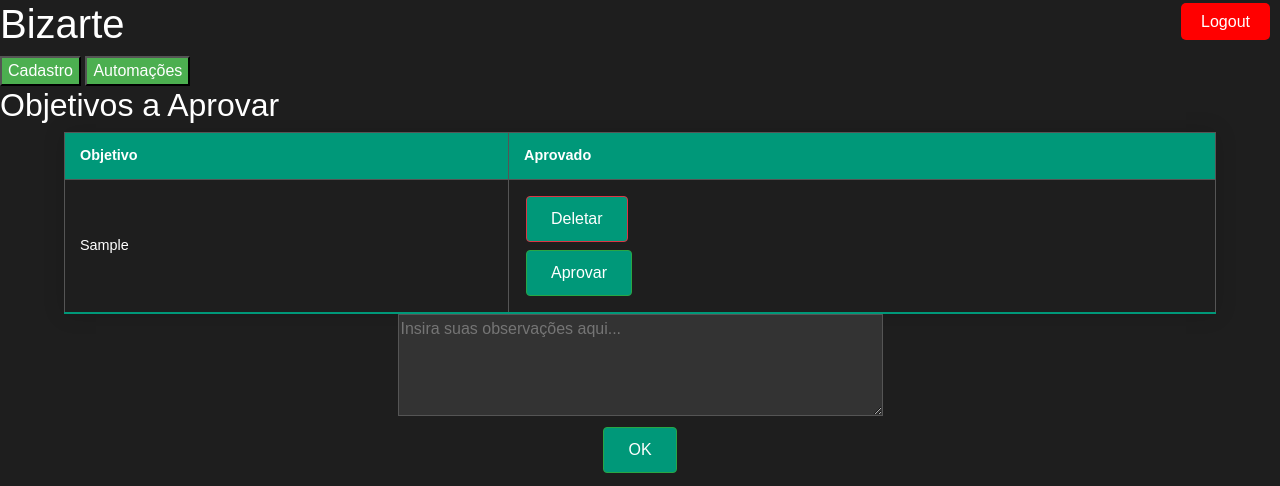
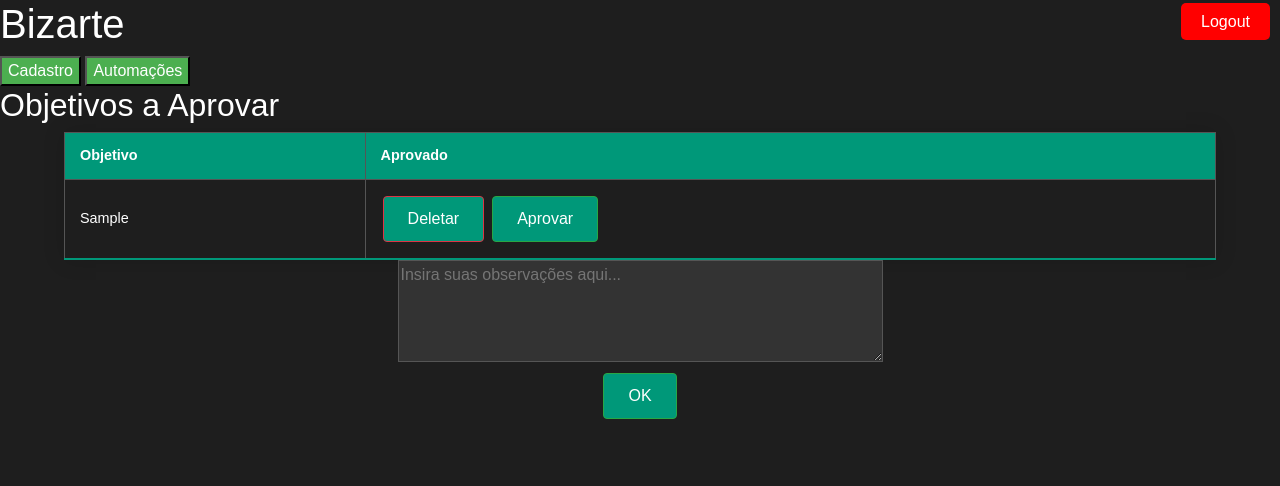
Before and after one commit to danielteixeiralima/kanba, a Flask app: page /listar_objetivos_gpt_feedback/1/1 in a window 1280 px wide. Shown: the top 486 px of the page. Run offline with Flask 3, Linux system fonts and the light colour scheme; tables that the repository leaves empty hold one stand-in row (values such as "Sample post"); parts of the project's set-up code (start-up, migrations or seed data) failed here and were passed over; some libraries are stand-ins or nearby versions.

```diff
--- a/app.py
+++ b/app.py
@@ -25,7 +25,7 @@ import openpyxl
 import uuid
 import logging
 from sqlalchemy.orm import joinedload
-
+from datetime import datetime, timedelta
 
 
 load_dotenv()  # Carrega as variáveis de ambiente do arquivo .env
@@ -2629,7 +2629,7 @@ def deletar_objetivo_sugestao_gpt_2(objetivo_id):
     return redirect(url_for('listar_objetivos_gpt_feedback'))
 
 
-from datetime import datetime, timedelta
+
 
 @app.route('/aprovar_objetivo_sugestao_gpt/<int:objetivo_id>', methods=['POST'])
 def aprovar_objetivo_sugestao_gpt_2(objetivo_id):
--- a/templates/listar_objetivos_gpt_feedback.html
+++ b/templates/listar_objetivos_gpt_feedback.html
@@ -1,9 +1,6 @@
 {% extends 'base.html' %}
 {% block content %}
     <h2>Objetivos a Aprovar</h2>
-    <form action="{{ url_for('enviar_forms_feedback') }}" method="post">
-        <input type="hidden" name="empresa_id" value="{{ empresa.id }}">
-        <input type="hidden" name="squad_id" value="{{ squad.id }}">
     <table class="styled-table">
         <thead>
             <tr>
@@ -16,18 +13,25 @@
                 <tr>
                     <td>{{ objetivo.objetivo }}</td>
                     <td>
-                            <form action="{{ url_for('deletar_objetivo_sugestao_gpt_2', objetivo_id=objetivo.id) }}" method="post">
+                        <!-- Formulário para "Deletar" -->
+                        <form action="{{ url_for('deletar_objetivo_sugestao_gpt_2', objetivo_id=objetivo.id) }}" method="post" style="display: inline-block;">
                             <button type="submit" class="btn btn-danger">Deletar</button>
                         </form>
-                            <form action="{{ url_for('aprovar_objetivo_sugestao_gpt_2', objetivo_id=objetivo.id) }}" method="post">
+
+                        <!-- Formulário para "Aprovar" -->
+                        <form action="{{ url_for('aprovar_objetivo_sugestao_gpt_2', objetivo_id=objetivo.id) }}" method="post" style="display: inline-block;">
                             <button type="submit" class="btn btn-success">Aprovar</button>
                         </form>
                     </td>
                 </tr>
             {% endfor %}
-
         </tbody>
     </table>
+
+    <!-- Formulário Principal -->
+    <form action="{{ url_for('enviar_forms_feedback') }}" method="post">
+        <input type="hidden" name="empresa_id" value="{{ empresa.id }}">
+        <input type="hidden" name="squad_id" value="{{ squad.id }}">
         <div style="text-align: center;">
             <textarea id="feedback" name="feedback" rows="4" cols="50" placeholder="Insira suas observações aqui..."></textarea><br>
             <button type="submit" class="btn btn-success">OK</button>
```
Also changed, not shown: token.json (+1 -1 lines). Lines whose indentation alone changed are shown as unchanged.
